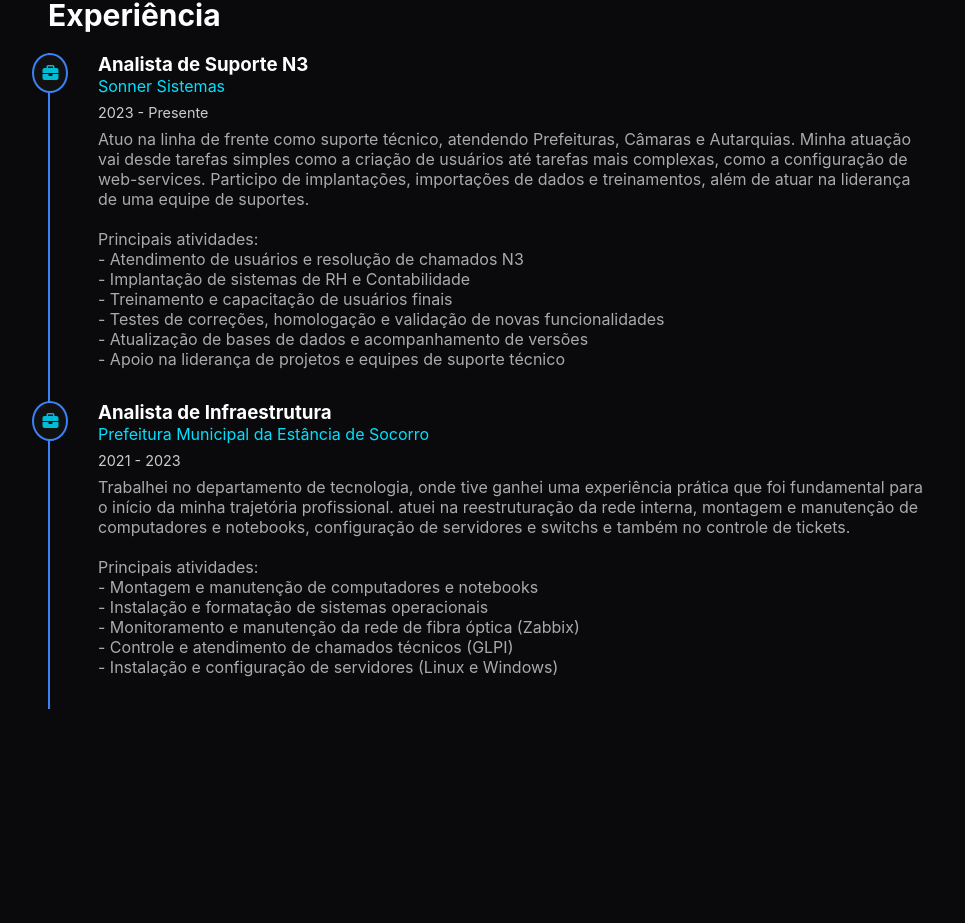
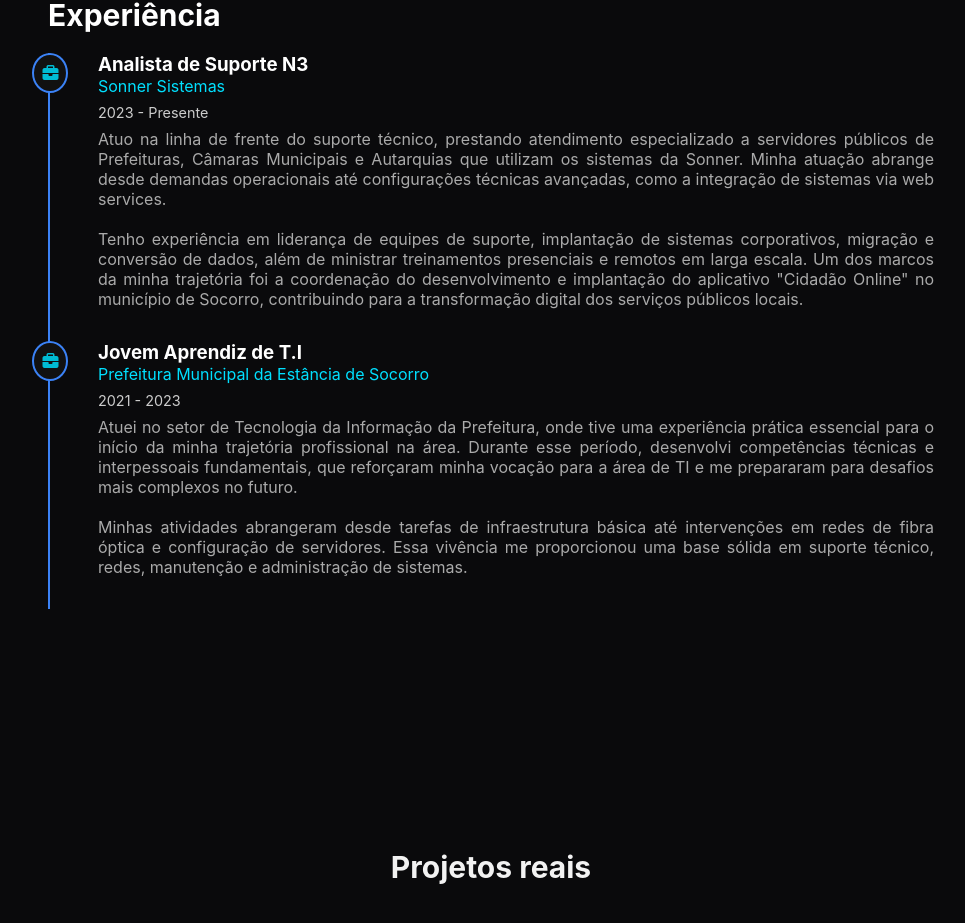
Before and after one commit to renanbreier/MyDevPortfolio-RenanBreier, an Angular app: page / in a window 1280 px wide. Shown: the part 1531-2454 px from the top of the page, without its empty margins (149-1114 px from the left). Built offline with nearby package versions, Linux system fonts and the light colour scheme.

Commit message:
fix: experience

```diff
--- a/src/app/components/experience/experience.component.css
+++ b/src/app/components/experience/experience.component.css
@@ -54,7 +54,8 @@
   margin-bottom: 0.5rem;
 }
 
-p {
+:host ::ng-deep .content p {
   margin: 0;
   color: #aaa;
+  text-align: justify !important;
 }
--- a/src/app/components/experience/experience.component.ts
+++ b/src/app/components/experience/experience.component.ts
@@ -14,20 +14,15 @@
       title: 'Analista de Suporte N3',
       company: 'Sonner Sistemas',
       date: '2023 - Presente',
-      description: 'Atuo na linha de frente como suporte técnico, atendendo Prefeituras, Câmaras e Autarquias. ' +
-      'Minha atuação vai desde tarefas simples como a criação de usuários até tarefas mais complexas, como a configuração de web-services. ' +
-      'Participo de implantações, importações de dados e treinamentos, além de atuar na liderança de uma equipe de suportes.\n' +
-      '<br>Principais atividades:\n- Atendimento de usuários e resolução de chamados N3\n- Implantação de sistemas de RH e Contabilidade\n- Treinamento e capacitação de usuários finais\n' +
-      '- Testes de correções, homologação e validação de novas funcionalidades\n- Atualização de bases de dados e acompanhamento de versões\n- Apoio na liderança de projetos e equipes de suporte técnico'
+      description: 'Atuo na linha de frente do suporte técnico, prestando atendimento especializado a servidores públicos de Prefeituras, Câmaras Municipais e Autarquias que utilizam os sistemas da Sonner. Minha atuação abrange desde demandas operacionais até configurações técnicas avançadas, como a integração de sistemas via web services.\n\n'
+      + 'Tenho experiência em liderança de equipes de suporte, implantação de sistemas corporativos, migração e conversão de dados, além de ministrar treinamentos presenciais e remotos em larga escala. Um dos marcos da minha trajetória foi a coordenação do desenvolvimento e implantação do aplicativo "Cidadão Online" no município de Socorro, contribuindo para a transformação digital dos serviços públicos locais.'
     },
     {
-      title: 'Analista de Infraestrutura',
+      title: 'Jovem Aprendiz de T.I',
       company: 'Prefeitura Municipal da Estância de Socorro',
       date: '2021 - 2023',
-      description: 'Trabalhei no departamento de tecnologia, onde tive ganhei uma experiência prática que foi fundamental para o início da minha trajetória profissional. ' +
-      'atuei na reestruturação da rede interna, montagem e manutenção de computadores e notebooks, configuração de servidores e switchs e também no controle de tickets.\n' +
-      '<br>Principais atividades:\n- Montagem e manutenção de computadores e notebooks\n - Instalação e formatação de sistemas operacionais\n- Monitoramento e manutenção da rede de fibra óptica (Zabbix)\n' +
-      '- Controle e atendimento de chamados técnicos (GLPI)\n- Instalação e configuração de servidores (Linux e Windows)'
+      description: 'Atuei no setor de Tecnologia da Informação da Prefeitura, onde tive uma experiência prática essencial para o início da minha trajetória profissional na área. Durante esse período, desenvolvi competências técnicas e interpessoais fundamentais, que reforçaram minha vocação para a área de TI e me prepararam para desafios mais complexos no futuro.\n\n'
+      + 'Minhas atividades abrangeram desde tarefas de infraestrutura básica até intervenções em redes de fibra óptica e configuração de servidores. Essa vivência me proporcionou uma base sólida em suporte técnico, redes, manutenção e administração de sistemas.'
     }
   ].map(exp => ({
     ...exp,
```
